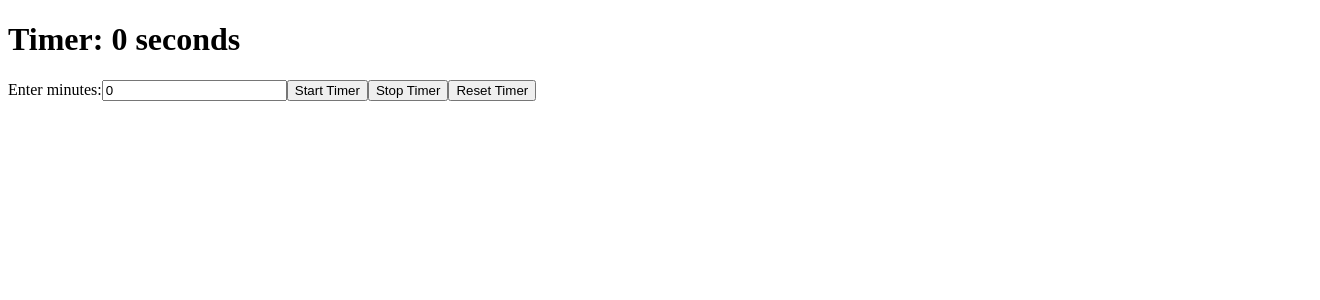
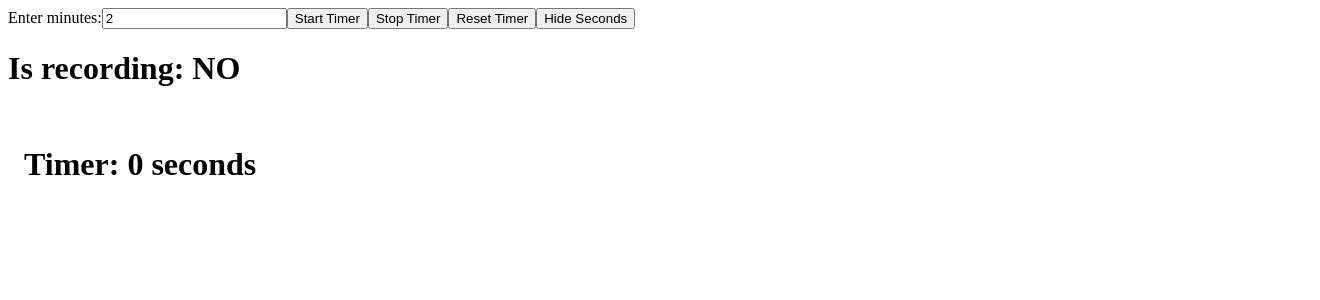
Before and after one commit to Ajuska/toastmasters-timer, an Angular app: page / in a window 1280 px wide. Shown: the top 300 px of the page, 1320 px wide, since content can reach past the window. Built offline with nearby package versions, Linux system fonts and the light colour scheme.

Commit message:
Add option to toggle seconds from view

```diff
--- a/src/app/app.component.html
+++ b/src/app/app.component.html
@@ -3,15 +3,16 @@
 </style>
 
 <main class="main">
-  <div [ngStyle]="{'background-color': backgroundColor}">
-
-  <h1>Timer: {{ seconds }} seconds</h1>
   <label for="userMinutes">Enter minutes:</label>
   <input type="number" [(ngModel)]="userMinutes" (ngModelChange)="updateBackgroundColor()" [disabled]="isDisabled"  placeholder="Enter minutes" />
   <button (click)="startTimer()">Start Timer</button>
   <button (click)="stopTimer()">Stop Timer</button>
   <button (click)="resetTimer()">Reset Timer</button>
-  </div>
+  <button (click)="toggleSeconds()">{{ displaySeconds ? 'Hide' : 'Show' }} Seconds</button>
+  <h1 >Is recording: {{ timer ? 'YES' : 'NO' }}  </h1>
+  <div [ngStyle]="{'background-color': backgroundColor, width: '100vw', height: '100vh', padding: '1rem'}">  <h1 *ngIf="displaySeconds">Timer: {{ seconds }} seconds</h1></div>
+
+
 </main>
 
 <router-outlet />
--- a/src/app/app.component.ts
+++ b/src/app/app.component.ts
@@ -14,9 +14,10 @@ import { FormsModule } from '@angular/forms';
 export class AppComponent {
   timer: number | NodeJS.Timeout | undefined;
   seconds: number = 0;
-  userMinutes: number = 0;
+  userMinutes: number = 2;
   backgroundColor: string = 'white';
   isDisabled: boolean = false;
+  displaySeconds: boolean = true;
 
   timeLeftSpeech = {
     150: 'green',
@@ -83,6 +84,10 @@ export class AppComponent {
     }
   }
 
+  toggleSeconds() {
+    this.displaySeconds = !this.displaySeconds;
+  }
+
   ngOnDestroy() {
     this.stopTimer();
   }
```
